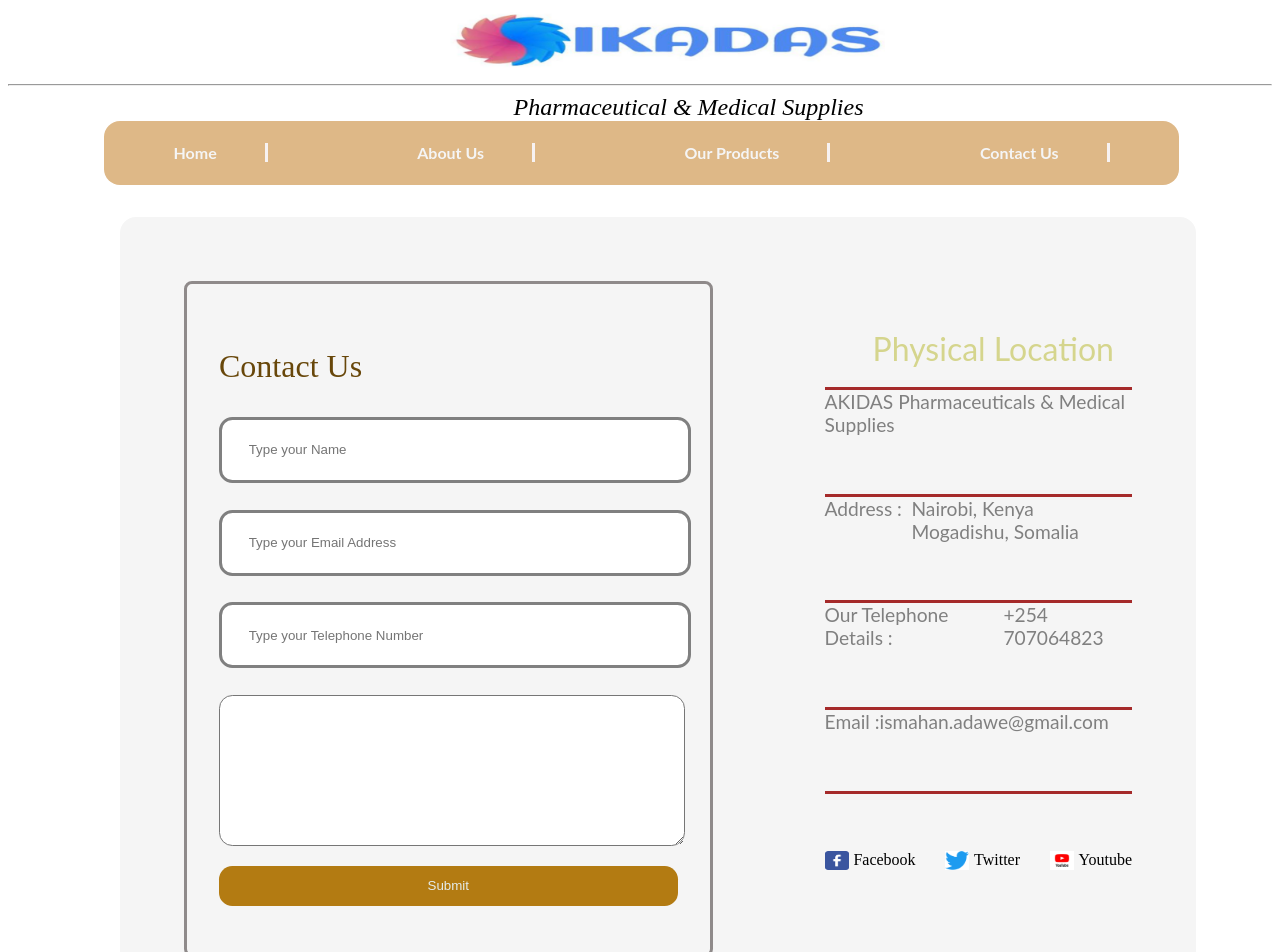
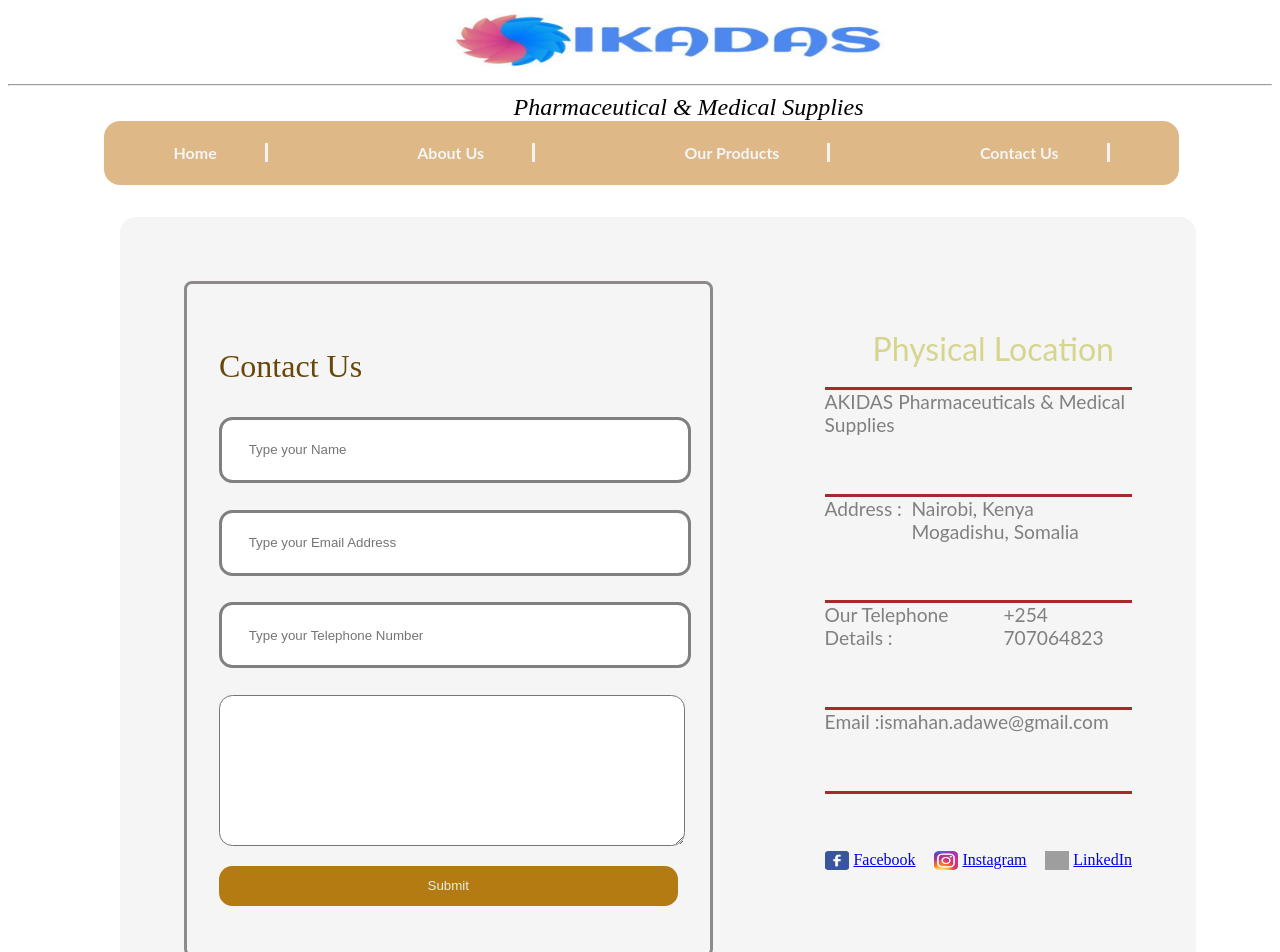
Before and after one commit to Lester-Nafwa/Akidas-web, a React (Create React App) app: page /contacts in a window 1280 px wide. Shown: the top 952 px of the page. Built offline with nearby package versions, Linux system fonts and the light colour scheme; grey boxes are pictures that could not be loaded.

Commit message:
update contats

```diff
--- a/src/pages/Contacts/contacts.jsx
+++ b/src/pages/Contacts/contacts.jsx
@@ -89,30 +89,36 @@ const Contact = () => {
           <span></span>
         </div>
         <div className="social-handle">
+        <a href="https://www.facebook.com/profile.php?id=100087974205941">
           <div className="icons-social">
             <div>
               <img src={process.env.PUBLIC_URL + "/assets/facebook.png"} className="icon-img" alt=""/>
             </div>
             <span>Facebook</span>
           </div>
+          </a>
+          <a href="https://www.instagram.com/ikadaskenya/">
           <div className="icons-social">
             <div>
-              <img src={process.env.PUBLIC_URL + "/assets/twittericon.png"} className="icon-img" alt=""/>
+              <img src={process.env.PUBLIC_URL + "/assets/instagram.png"} className="icon-img" alt=""/>
             </div>
             <div>
               {" "}
-              <span>Twitter</span>
+              <span>Instagram</span>
             </div>
           </div>
+          </a>
+          <a href="https://www.linkedin.com/company/ikadas/">
           <div className="icons-social">
             <div>
-              <img src={process.env.PUBLIC_URL + "/assets/youtubeicon.png" }className="icon-img" alt="" />
+              <img src={process.env.PUBLIC_URL + "/assets/linked.pnd.png" }className="icon-img" alt="" />
             </div>
             <div>
               {" "}
-              <span>Youtube</span>
+              <span>LinkedIn</span>
             </div>
           </div>
+          </a>
         </div>
       </div>
     </div>
```
